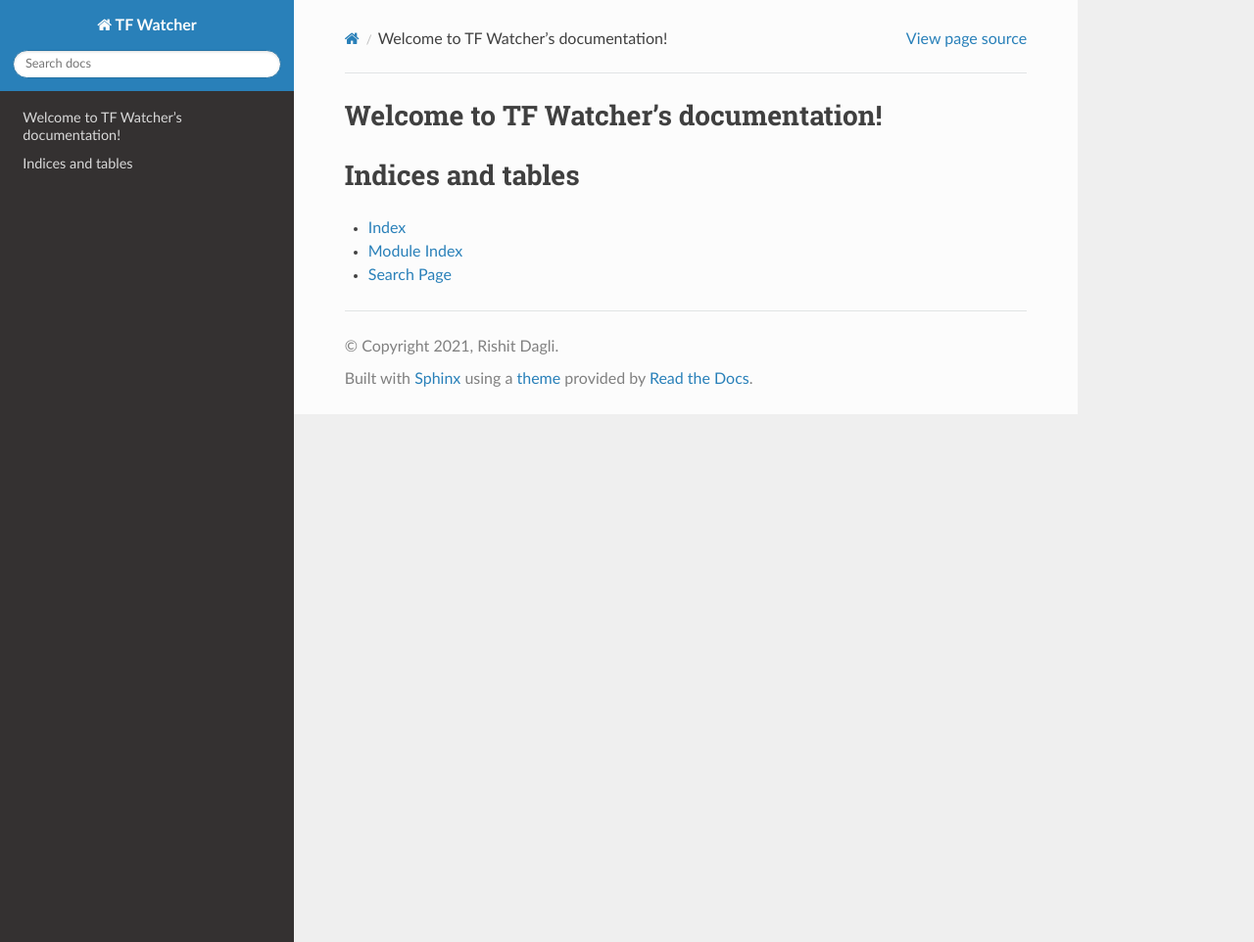
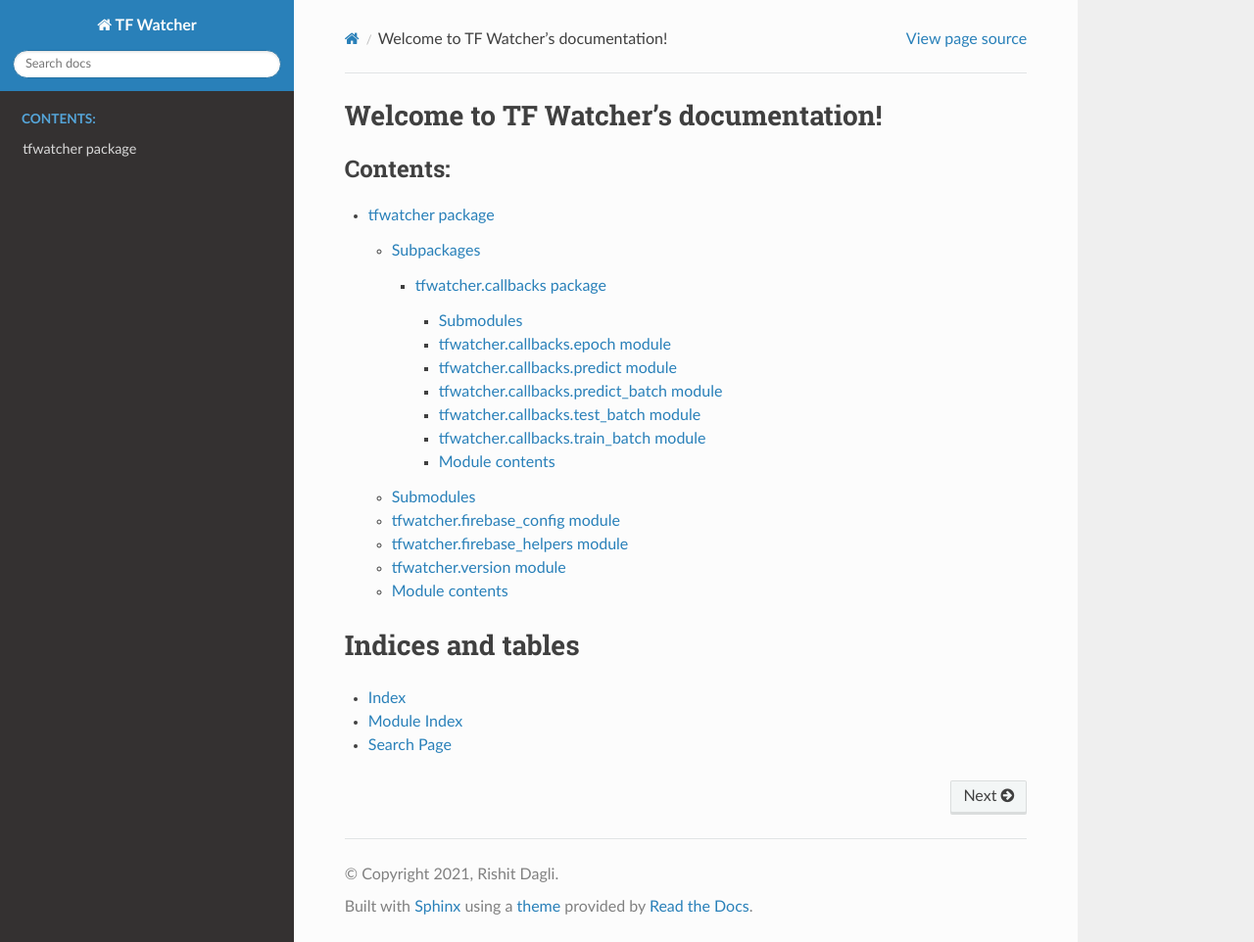
Before and after one commit to Rishit-dagli/TF-Watcher, a Sphinx documentation site: the page built from docs/source/index.rst, in a window 1280 px wide and 962 px high. Shown: the whole window at 98% size. Built offline with Sphinx 7.4.7 and the Read the Docs theme 2.0.0, drawn with Linux system fonts in a browser that asks for light colours.

Commit message:
Add generated docs to index.rst

```diff
--- a/docs/source/index.rst
+++ b/docs/source/index.rst
@@ -7,10 +7,10 @@ Welcome to TF Watcher's documentation!
 ======================================
 
 .. toctree::
-   :maxdepth: 2
+   :maxdepth: 4
    :caption: Contents:
 
-
+   tfwatcher
 
 Indices and tables
 ==================
--- /dev/null
+++ b/docs/source/modules.rst
@@ -0,0 +1,7 @@
+tfwatcher
+=========
+
+.. toctree::
+   :maxdepth: 4
+
+   tfwatcher
--- /dev/null
+++ b/docs/source/tfwatcher.callbacks.rst
@@ -0,0 +1,53 @@
+tfwatcher.callbacks package
+===========================
+
+Submodules
+----------
+
+tfwatcher.callbacks.epoch module
+--------------------------------
+
+.. automodule:: tfwatcher.callbacks.epoch
+   :members:
+   :undoc-members:
+   :show-inheritance:
+
+tfwatcher.callbacks.predict module
+----------------------------------
+
+.. automodule:: tfwatcher.callbacks.predict
+   :members:
+   :undoc-members:
+   :show-inheritance:
+
+tfwatcher.callbacks.predict\_batch module
+-----------------------------------------
+
+.. automodule:: tfwatcher.callbacks.predict_batch
+   :members:
+   :undoc-members:
+   :show-inheritance:
+
+tfwatcher.callbacks.test\_batch module
+--------------------------------------
+
+.. automodule:: tfwatcher.callbacks.test_batch
+   :members:
+   :undoc-members:
+   :show-inheritance:
+
+tfwatcher.callbacks.train\_batch module
+---------------------------------------
+
+.. automodule:: tfwatcher.callbacks.train_batch
+   :members:
+   :undoc-members:
+   :show-inheritance:
+
+Module contents
+---------------
+
+.. automodule:: tfwatcher.callbacks
+   :members:
+   :undoc-members:
+   :show-inheritance:
--- /dev/null
+++ b/docs/source/tfwatcher.rst
@@ -0,0 +1,45 @@
+tfwatcher package
+=================
+
+Subpackages
+-----------
+
+.. toctree::
+   :maxdepth: 4
+
+   tfwatcher.callbacks
+
+Submodules
+----------
+
+tfwatcher.firebase\_config module
+---------------------------------
+
+.. automodule:: tfwatcher.firebase_config
+   :members:
+   :undoc-members:
+   :show-inheritance:
+
+tfwatcher.firebase\_helpers module
+----------------------------------
+
+.. automodule:: tfwatcher.firebase_helpers
+   :members:
+   :undoc-members:
+   :show-inheritance:
+
+tfwatcher.version module
+------------------------
+
+.. automodule:: tfwatcher.version
+   :members:
+   :undoc-members:
+   :show-inheritance:
+
+Module contents
+---------------
+
+.. automodule:: tfwatcher
+   :members:
+   :undoc-members:
+   :show-inheritance:
```
